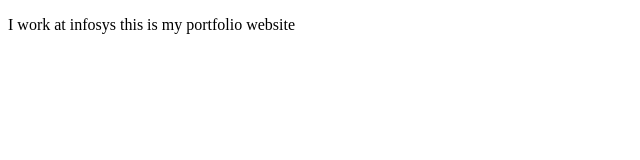
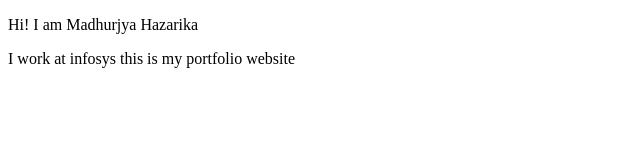
Before and after one commit to MADHURJYAHAZARIKA/Portfolio-Website, a plain HTML site: page Index.html in a window 1280 px wide. Shown: the whole page, without its empty margins (0-640 px from the left). Drawn offline with Linux system fonts and the light colour scheme.

Commit message:
Update Index.html

```diff
--- a/Index.html
+++ b/Index.html
@@ -7,6 +7,7 @@
     <title>Mahurjya Hazarika Portfolio</title>
 </head>
 <body>
+    <p>Hi! I am Madhurjya Hazarika</p>
     <P>I work at infosys this is my portfolio  website</P>
 </body>
 </html>
```
